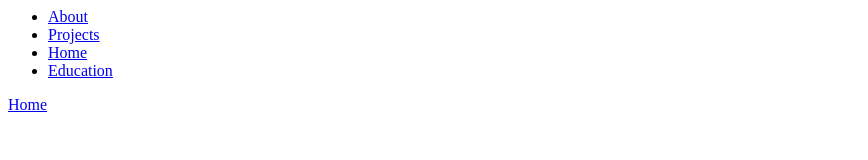
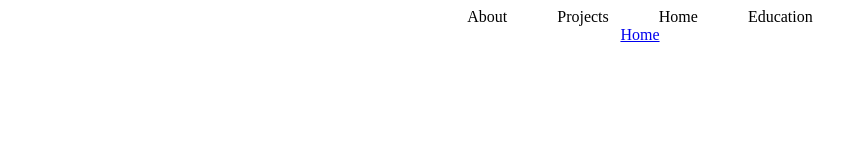
Before and after one commit to Kyrr1nz/Personal-Project1, a plain HTML site: page pages/blog.HTML in a window 1280 px wide. Shown: the whole page, without its empty margins (0-868 px from the left). Drawn offline with Linux system fonts and the light colour scheme; files that its build step writes are made by us from their sources.

Commit message:
Upate for some pages

```diff
--- a/pages/about.HTML
+++ b/pages/about.HTML
@@ -1,11 +1,11 @@
 <head>
-  <link rel="stylesheet" href="assets/style.css">
+  <link rel="stylesheet" href="/assets/style.css">
 </head>
 <header>
     <section>
         <nav>
         <ul>
-          <li><a href="/index.HTML">Home</a></li>
+          <li><a href="/index.html">Home</a></li>
           <li><a href="projects.html">Projects</a></li>
           <li><a href="blog.html">Blog</a></li>
           <li><a href="education.html">Education</a></li>
@@ -20,7 +20,7 @@
     <h2>I-HUTECH</h2>
     <h3>HUTECH International Insitute of Education (HIIE)</h3>
     <p>GPA : 3.0 </p>
-    <a href="education.HTML">More info</a>
+    <a href="education.html">More info</a>
   </section>
 
   <section>
--- a/pages/blog.HTML
+++ b/pages/blog.HTML
@@ -1,5 +1,6 @@
+<html>
 <head>
-  <link rel="stylesheet" href="assets/style.css">
+  <link rel="stylesheet" href="/assets/style.css">
 </head>
 <main>
 <section>
@@ -7,7 +8,7 @@
         <ul>
           <li><a href="about.html">About</a></li>
           <li><a href="projects.html">Projects</a></li>
-          <li><a href="/index.HTML">Home</a></li>
+          <li><a href="/index.html">Home</a></li>
           <li><a href="education.html">Education</a></li>
         </ul>
       </nav>
@@ -16,3 +17,4 @@
     <a href="/index.HTML">Home</a>
 </nav>
 </main>
+</html>
```
Also changed, not shown: pages/contact.html (+1 -1 lines), pages/education.HTML (+1 -1 lines), pages/projects.HTML (+1 -2 lines).
